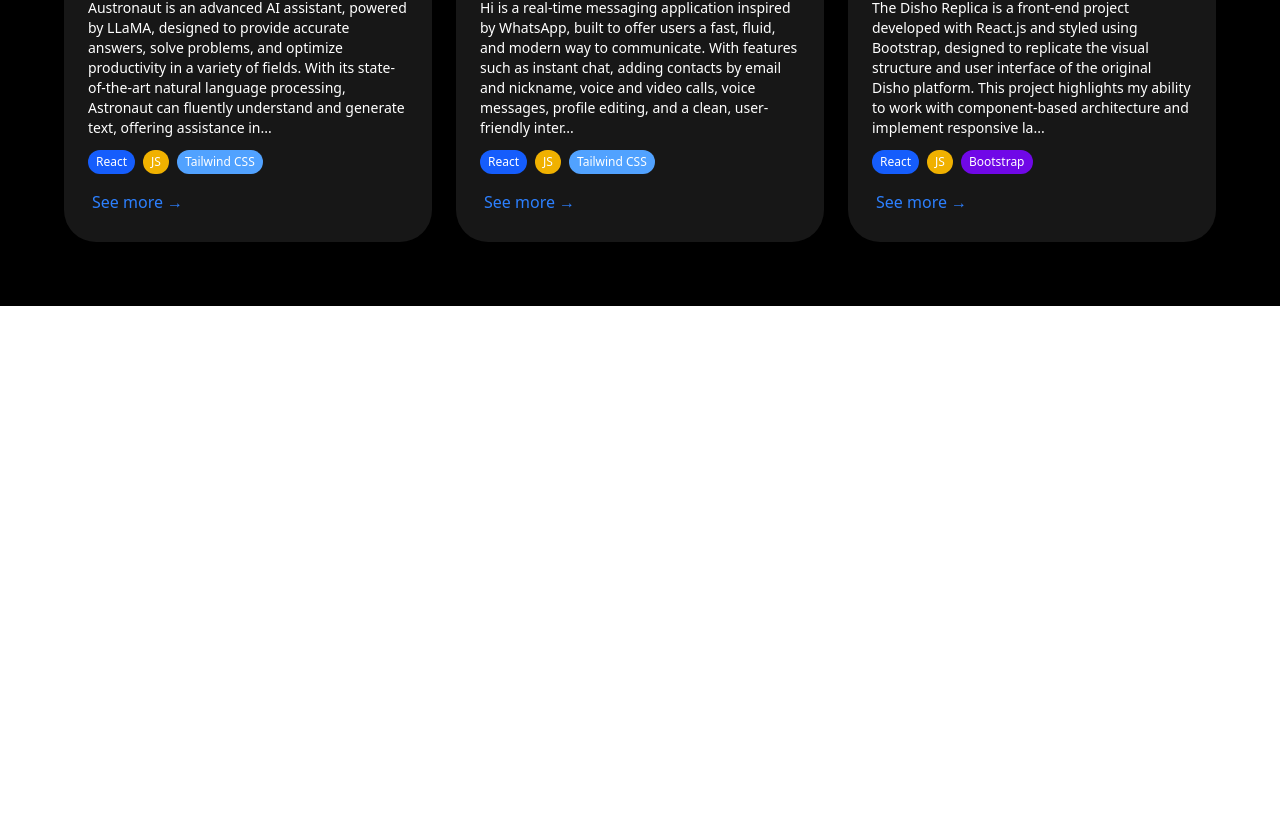
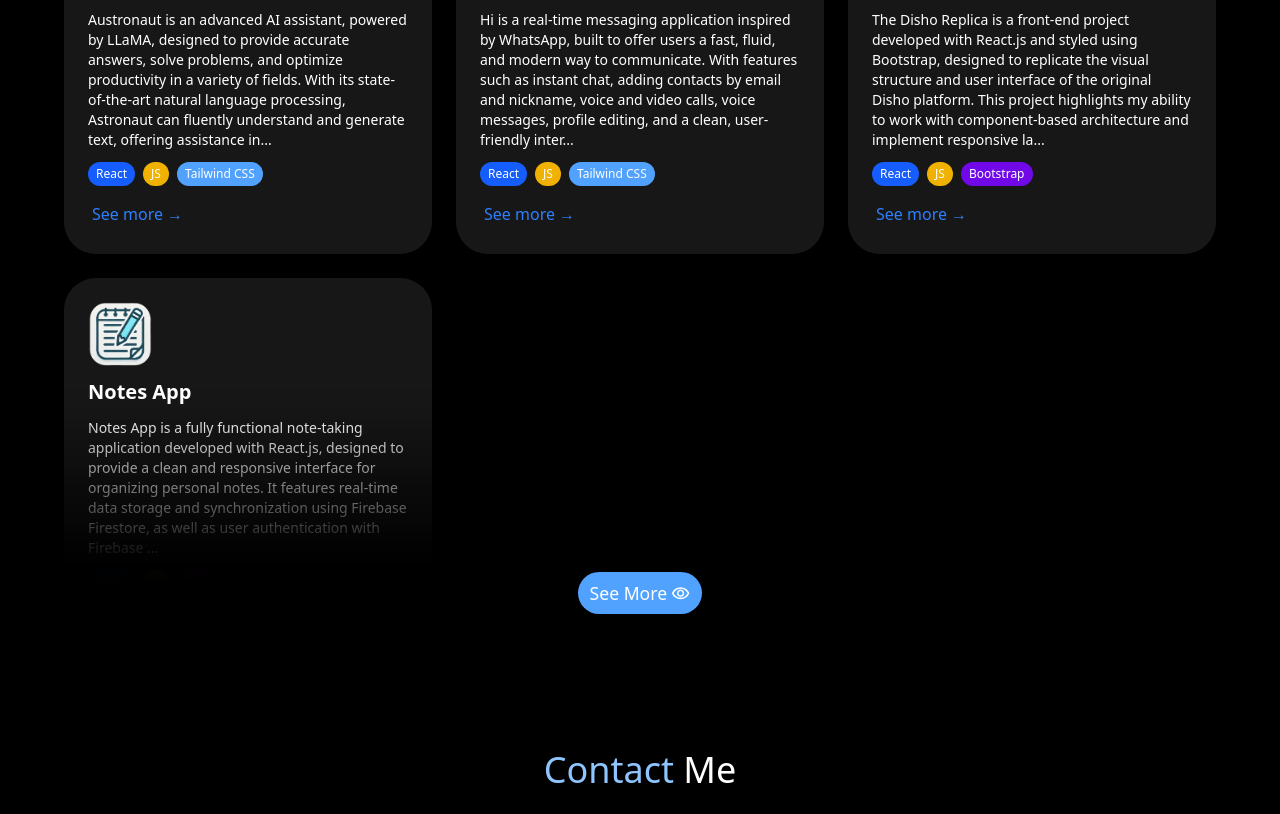
Before and after one commit to Juanfelipegrc/portafolio, a React (Vite) app: page / in a window 1280 px wide. Shown: the part 1046-1860 px from the top of the page. Before the commit the page ends 1352 px from the top, so only its background shows below. Built offline with nearby package versions, Linux system fonts and the light colour scheme; a web font is replaced by a local one.

Commit message:
Twentieth Commit

```diff
--- a/src/pages/HomePage.jsx
+++ b/src/pages/HomePage.jsx
@@ -11,11 +11,11 @@ export const HomePage = () => {
 
     const [animateExit, setAnimateExit] = useState(false);
     const [showMore, setShowMore] = useState(false);
-    const {lastPage, onSetLastPage} = useAnimations();
+    const {lastPage, onSetLastPage, screenWidth} = useAnimations();
 
     const navigate = useNavigate();
 
-    const projectsCut = projects.slice(0, 3);
+    const projectsCut = projects.slice(0, 4);
 
     const onSetAnimateExit = (page) => {
         setAnimateExit(true);
@@ -43,6 +43,8 @@ export const HomePage = () => {
     <>
 
         <div className='w-full flex flex-col items-center bg-black'>
+
+            {/* HOME */}
 
             <div className='flex items-center justify-center h-[130vh] sm:h-[130vh] md:h-screen lg:h-screen'>
                 <div className='w-[90%] sm:w-[80%] md:w-[75%] lg:w-[60%] grid grid-cols-12'>
@@ -93,6 +95,8 @@ export const HomePage = () => {
             </div>
 
 
+            {/* PROJECTS */}
+
             <div id='projects' className=' w-full md:p-4 lg:p-8 flex flex-col justify-center items-center relative'>
 
                 <div>
@@ -101,7 +105,7 @@ export const HomePage = () => {
                 </div>
 
 
-                <div className='grid grid-cols-12 gap-6 p-8'>
+                <div className='grid grid-cols-12 gap-6 p-6 sm:p-4 md:p-2 lg:p-8 mt-3'>
 
                     {
                         projectsCut.map((project, index) => (
@@ -117,10 +121,37 @@ export const HomePage = () => {
 
                 </div>
 
-                {/* <div className='absolute bottom-0 w-full h-32 bg-gradient-to-b from-transparent to-black pointer-events-none blur-sm'></div> */}
+                <div className='absolute bottom-0 w-full h-[17rem] sm:h-[15rem] md:h-[20rem] lg:h-[20rem] bg-gradient-to-b from-transparent via-black to-black pointer-events-none blur-md'></div>
+
+                <div className='w-full absolute bottom-20 sm:bottom-16 md:bottom-20 lg:bottom-28 flex justify-center items-center z-10'>
+                    <button className='bg-blue-400 flex items-center justify-center px-3 py-2 rounded-full cursor-none'>
+                        <span className='text-white text-[1.1rem] font-light'>See More</span>
+                        &nbsp;
+                        <svg
+                            xmlns="http://www.w3.org/2000/svg"
+                            height="1.2rem"
+                            className='mt-[2px]'
+                            viewBox="0 -960 960 960"
+                            width="1.2rem"
+                            fill="#fff"
+                        ><path d="M480-320q75 0 127.5-52.5T660-500q0-75-52.5-127.5T480-680q-75 0-127.5 52.5T300-500q0 75 52.5 127.5T480-320Zm0-72q-45 0-76.5-31.5T372-500q0-45 31.5-76.5T480-608q45 0 76.5 31.5T588-500q0 45-31.5 76.5T480-392Zm0 192q-146 0-266-81.5T40-500q54-137 174-218.5T480-800q146 0 266 81.5T920-500q-54 137-174 218.5T480-200Zm0-300Zm0 220q113 0 207.5-59.5T832-500q-50-101-144.5-160.5T480-720q-113 0-207.5 59.5T128-500q50 101 144.5 160.5T480-280Z"/></svg>
+
+                    </button>
+                </div>
+
+
+            </div>
 
 
 
+            {/* CONTACT ME */}
+
+
+            <div className='grid grid-cols-12 p-6'>
+                <div className='col-span-12 flex justify-center'>
+                    <h2 className='text-center text-white text-4xl font-medium'>
+                    <span className='text-blue-300'>Contact </span>Me</h2>
+                </div>
             </div>
 
         </div>
```
